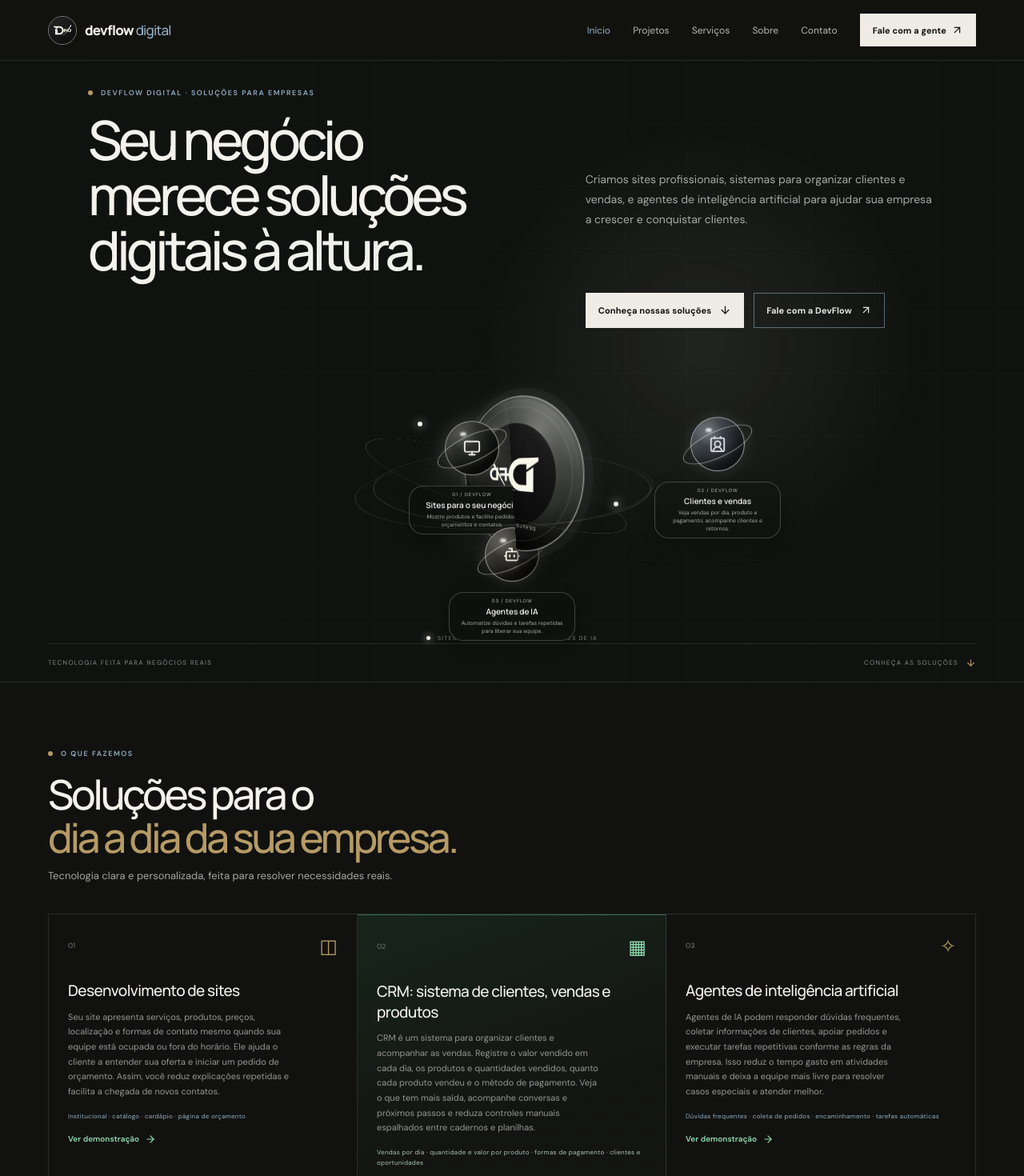
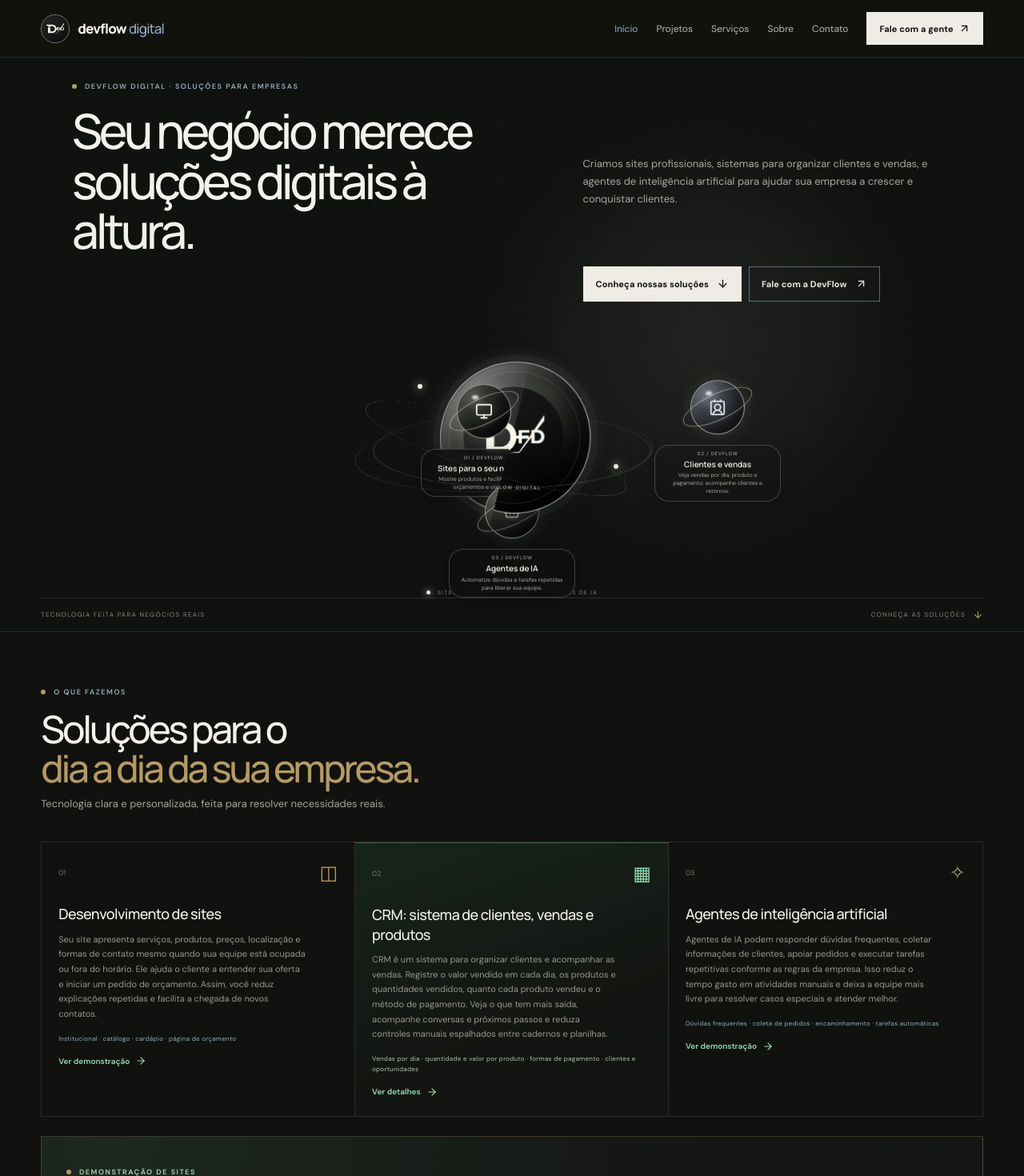
Before and after one commit to renansiqueira-dev14/dev-flow-digital, a React (Vite) app: page / in a window 1280 px wide. Shown: the top 1470 px of the page at 80% size. Built offline with nearby package versions, Linux system fonts and the light colour scheme.

Commit message:
Refine desktop layout spacing

```diff
--- a/src/desktop-layout.css
+++ b/src/desktop-layout.css
@@ -1,5 +1,15 @@
 /* Desktop composition. Phone and narrow tablet rules remain in styles.css. */
 @media (min-width: 761px) {
+  /* Keep the desktop logo spherical instead of turning edge-on every few seconds. */
+  .services-hero .planet-body {
+    animation: desktop-planet-drift 18s ease-in-out infinite;
+  }
+
+  @keyframes desktop-planet-drift {
+    0%, 100% { transform: perspective(700px) rotateX(2deg) rotateY(-8deg); }
+    50% { transform: perspective(700px) rotateX(-2deg) rotateY(8deg); }
+  }
+
   .container {
     width: min(1160px, calc(100% - clamp(56px, 9vw, 160px)));
   }
@@ -326,3 +336,100 @@
     border-right: 0;
   }
 }
+
+/* Final desktop rhythm: shared widths, aligned columns and tighter section spacing. */
+@media (min-width: 761px) {
+  .container {
+    width: min(1200px, calc(100% - clamp(48px, 8vw, 128px)));
+  }
+
+  .header { height: 72px; }
+  .header-inner { gap: 28px; }
+  .header-inner > .nav { gap: clamp(16px, 1.8vw, 26px); }
+
+  .services-hero-content { padding-top: 30px; }
+  .services-hero-heading {
+    width: min(100%, 1100px);
+    grid-template-columns: minmax(0, 1.12fr) minmax(300px, .88fr);
+    column-gap: clamp(28px, 4vw, 56px);
+  }
+  .services-hero-heading h1 {
+    max-width: 660px;
+    font-size: clamp(46px, 4.7vw, 64px);
+    line-height: 1.04;
+  }
+  .services-hero-heading > p {
+    max-width: 440px;
+    margin-top: 18px;
+    font-size: 13px;
+    line-height: 1.7;
+  }
+  .services-hero-heading > .hero-actions { margin-top: 13px; gap: 9px; }
+  .services-hero .service-universe {
+    width: min(100%, 1100px);
+    height: 370px;
+    margin-top: 0;
+  }
+  .services-hero .service-node-sites { left: 4%; }
+  .services-hero .service-node-clientes { right: 4%; }
+  .services-hero .service-node-ia { top: 83%; }
+  .services-hero > .container.hero-bottom { height: 42px; }
+
+  .section { padding-block: 62px; }
+  .section-heading { margin-bottom: 28px; gap: 24px; }
+  .section-heading h2 { margin: 14px 0 8px; font-size: clamp(38px, 3.7vw, 50px); }
+  .section-heading p { max-width: 500px; }
+
+  .services-preview .service-card {
+    min-height: 240px;
+    padding: 22px 21px;
+  }
+  .services-preview .service-card h3 { margin-top: 24px; font-size: 18px; }
+  .services-preview .service-card p { max-width: 310px; line-height: 1.7; }
+  .home-service-demos { gap: 18px; margin-top: 24px; }
+  .service-demo { padding: clamp(22px, 2.4vw, 32px); }
+  .service-demo-heading { margin-bottom: 16px; }
+  .site-live-preview iframe { height: clamp(580px, 52vw, 700px); }
+
+  .segments-section .segments-list { max-width: 960px; }
+  .segment-row-link { padding-block: 14px; }
+  .portfolio-preview .project-grid,
+  .page-projects .project-grid { gap: 18px; }
+  .portfolio-preview .project-art,
+  .page-projects .project-art { height: clamp(210px, 18vw, 250px); }
+
+  .page-hero { padding: 58px 0 44px; }
+  .page-hero h1 { max-width: 900px; font-size: clamp(48px, 5vw, 68px); }
+  .page-projects { padding-top: 24px; }
+  .contact-page { padding-block: 68px; }
+  .contact-grid {
+    grid-template-columns: minmax(0, .92fr) minmax(0, 1.08fr);
+    gap: clamp(32px, 4vw, 56px);
+  }
+  .contact-form { padding: clamp(22px, 2.5vw, 32px); }
+  .contact-form { gap: 16px; }
+  .contact-social .contact-detail { padding-block: 14px; }
+  .about-page, .privacy-page { padding-block: 60px; }
+  .about-page-grid { gap: clamp(30px, 4vw, 54px); }
+  .detail-section { padding-block: 54px; }
+  .project-demo-detail { padding-top: 18px; }
+  .project-iframe-shell { height: min(72vh, 760px); }
+  .footer { padding-top: 34px; }
+}
+
+@media (min-width: 761px) and (max-width: 1020px) {
+  .container { width: calc(100% - 48px); }
+  .section { padding-block: 50px; }
+  .services-hero-heading {
+    grid-template-columns: minmax(0, 1fr) minmax(270px, .9fr);
+    column-gap: 26px;
+  }
+  .services-hero-heading h1 { font-size: clamp(42px, 5vw, 52px); }
+  .services-hero .service-universe { height: 340px; }
+  .services-hero .service-node { width: 205px; min-height: 68px; padding: 10px; gap: 9px; }
+  .services-hero .service-node-sites { left: 1%; }
+  .services-hero .service-node-clientes { right: 1%; }
+  .services-hero .service-node-ia { top: 83%; }
+  .contact-grid { grid-template-columns: minmax(0, .9fr) minmax(0, 1.1fr); gap: 28px; }
+  .services-preview .service-card { padding: 18px 16px; }
+}
```
